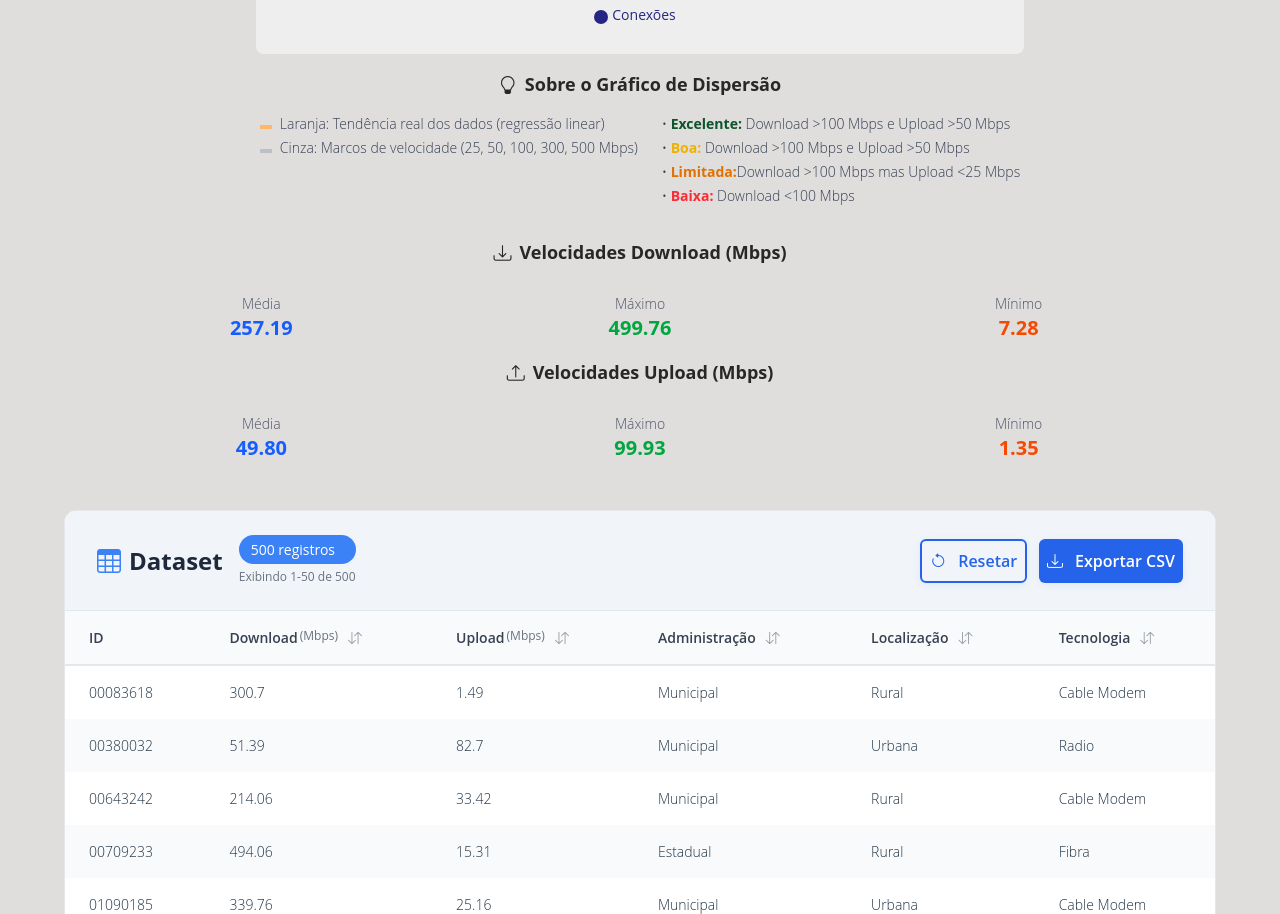
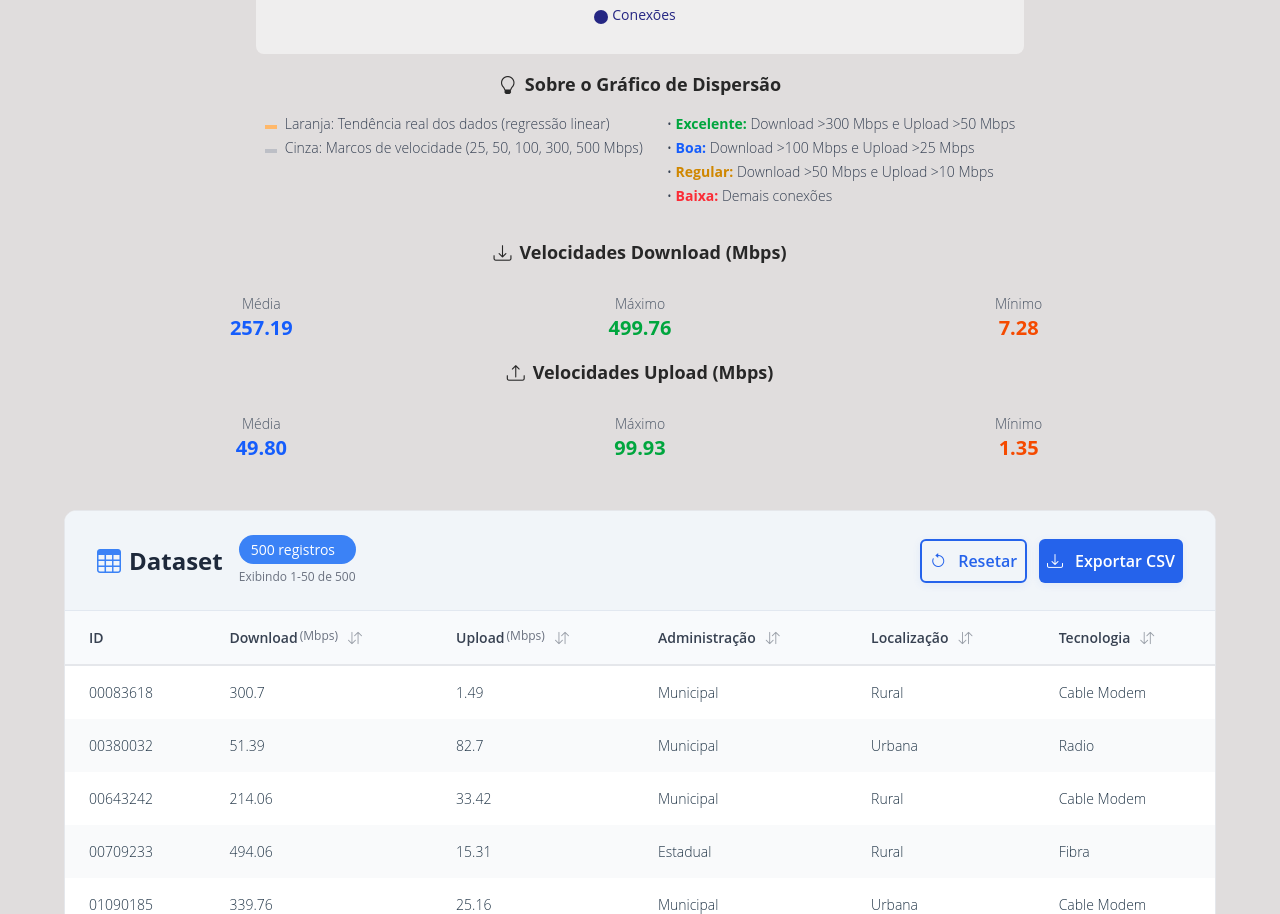
Before and after one commit to isabellacpmelo/the-internet-monitor, a React (Vite) app: page / in a window 1280 px wide. Shown: the part 2889-3803 px from the top of the page. Built offline with nearby package versions, Linux system fonts and the light colour scheme.

Commit message:
fix: fixing chart legend

```diff
--- a/src/components/DatasetChats/index.tsx
+++ b/src/components/DatasetChats/index.tsx
@@ -663,12 +663,12 @@ export function DatasetCharts({ data }: DatasetChartsProps) {
                   const data = payload[0].payload
                   const ratio = ((data.upload / data.download) * 100).toFixed(1)
                   const efficiency =
-                    data.download > 100
-                      ? data.upload > 50
-                        ? 'Excelente'
-                        : data.upload > 25
-                        ? 'Boa'
-                        : 'Limitada'
+                    data.download > 300 && data.upload > 50
+                      ? 'Excelente'
+                      : data.download > 100 && data.upload > 25
+                      ? 'Boa'
+                      : data.download > 50 && data.upload > 10
+                      ? 'Regular'
                       : 'Baixa'
                   return (
                     <div className='bg-white p-3 border rounded shadow-lg'>
@@ -736,20 +736,20 @@ export function DatasetCharts({ data }: DatasetChartsProps) {
           <div>
             <ul className='space-y-1'>
               <li>
-                • <span className='font-bold text-green-900'>Excelente:</span>{' '}
-                Download &gt;100 Mbps e Upload &gt;50 Mbps
+                • <span className='font-bold text-green-600'>Excelente:</span>{' '}
+                Download &gt;300 Mbps e Upload &gt;50 Mbps
               </li>
               <li>
-                • <span className='font-bold text-yellow-500'>Boa:</span>{' '}
-                Download &gt;100 Mbps e Upload &gt;50 Mbps
+                • <span className='font-bold text-blue-600'>Boa:</span> Download
+                &gt;100 Mbps e Upload &gt;25 Mbps
               </li>
               <li>
-                • <span className='font-bold text-amber-600'>Limitada:</span>
-                Download &gt;100 Mbps mas Upload &lt;25 Mbps
+                • <span className='font-bold text-yellow-600'>Regular:</span>{' '}
+                Download &gt;50 Mbps e Upload &gt;10 Mbps
               </li>
               <li>
-                • <span className='font-bold text-red-500'>Baixa:</span>{' '}
-                Download &lt;100 Mbps
+                • <span className='font-bold text-red-500'>Baixa:</span> Demais
+                conexões
               </li>
             </ul>
           </div>
```
